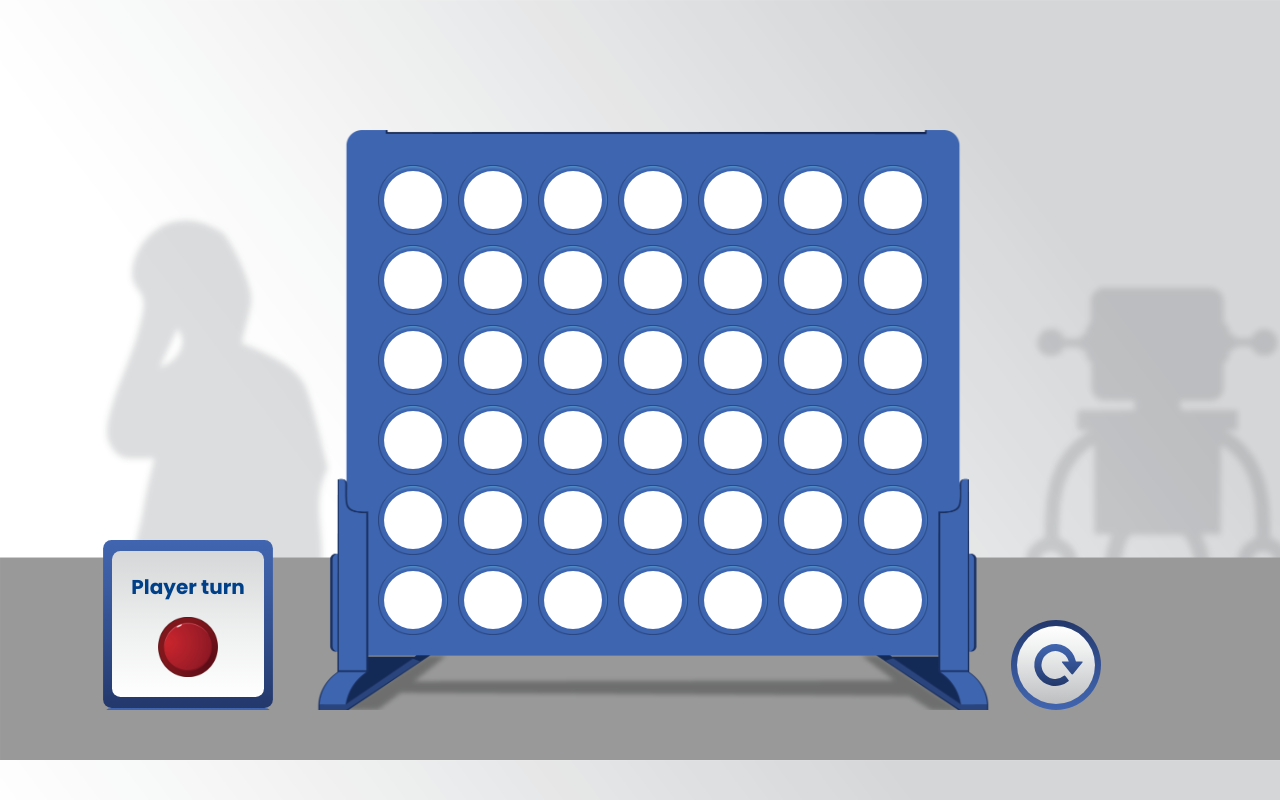
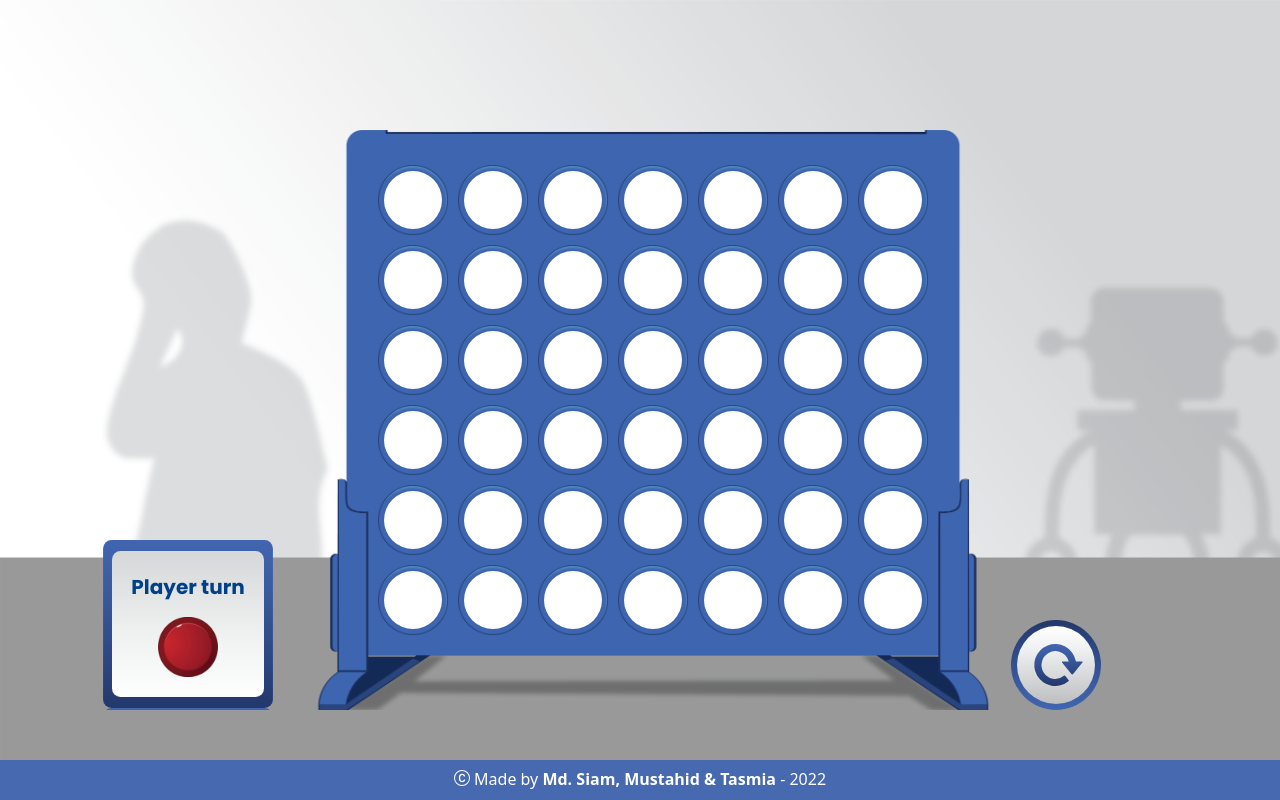
Before and after one commit to musta55/connect4, an Angular app in the folder game/: page /game in a window 1280 px wide. Built offline with nearby package versions, Linux system fonts and the light colour scheme.

Commit message:
Complete

```diff
--- a/game/src/app/app.component.html
+++ b/game/src/app/app.component.html
@@ -1 +1,2 @@
 <router-outlet></router-outlet>
+<app-footer></app-footer>
--- a/game/src/app/app.module.ts
+++ b/game/src/app/app.module.ts
@@ -7,13 +7,15 @@ import { AppComponent } from './app.component';
 import { UIComponent } from './ui/ui.component';
 import { StartComponent } from './start/start.component';
 import { PlayerSettingsComponent } from './player-settings/player-settings.component';
+import { FooterComponent } from './footer/footer.component';
 
 @NgModule({
   declarations: [
     AppComponent,
     UIComponent,
     StartComponent,
-    PlayerSettingsComponent
+    PlayerSettingsComponent,
+    FooterComponent
   ],
   imports: [
     BrowserModule,
--- /dev/null
+++ b/game/src/app/footer/footer.component.css
@@ -0,0 +1,20 @@
+h4{
+    font-size: medium;
+    margin-top: 10px;
+}
+
+.footer {
+    position: fixed;
+    left: 0;
+    bottom: 0;
+    width: 100%;
+    height: 40px;
+    background-color: rgb(70, 105, 175);
+    color: white;
+    text-align: center;
+    padding: auto;
+ }
+
+ svg{
+    margin-top: -5px;
+ }
--- /dev/null
+++ b/game/src/app/footer/footer.component.html
@@ -0,0 +1,5 @@
+<div class="footer">
+    <h4><svg xmlns="http://www.w3.org/2000/svg" width="16" height="16" fill="currentColor" class="bi bi-c-circle" viewBox="0 0 16 16">
+        <path d="M1 8a7 7 0 1 0 14 0A7 7 0 0 0 1 8Zm15 0A8 8 0 1 1 0 8a8 8 0 0 1 16 0ZM8.146 4.992c-1.212 0-1.927.92-1.927 2.502v1.06c0 1.571.703 2.462 1.927 2.462.979 0 1.641-.586 1.729-1.418h1.295v.093c-.1 1.448-1.354 2.467-3.03 2.467-2.091 0-3.269-1.336-3.269-3.603V7.482c0-2.261 1.201-3.638 3.27-3.638 1.681 0 2.935 1.054 3.029 2.572v.088H9.875c-.088-.879-.768-1.512-1.729-1.512Z"/>
+      </svg> Made by  <b>Md. Siam, Mustahid & Tasmia</b> - 2022</h4>
+</div>
--- /dev/null
+++ b/game/src/app/footer/footer.component.ts
@@ -0,0 +1,15 @@
+import { Component, OnInit } from '@angular/core';
+
+@Component({
+  selector: 'app-footer',
+  templateUrl: './footer.component.html',
+  styleUrls: ['./footer.component.css']
+})
+export class FooterComponent implements OnInit {
+
+  constructor() { }
+
+  ngOnInit(): void {
+  }
+
+}
--- a/game/src/app/player-settings/player-settings.component.html
+++ b/game/src/app/player-settings/player-settings.component.html
@@ -33,7 +33,7 @@
     <div class="levels">
       <button class="button-difficulty" role="button" (click)="setDifficulty(5)" [ngStyle]="{'background-color':levelSelected === 5 ? 'rgb(13, 74, 131)':'#FFFFFF'}"><span class="text"><h5 style="color:rgb(231, 177, 16)">Easy</h5></span></button>
       <button class="button-difficulty" role="button" (click)="setDifficulty(7)" [ngStyle]="{'background-color':levelSelected === 7 ? 'rgb(13, 74, 131)':'#FFFFFF'}"><span class="text"><h5 style="color:rgb(32, 141, 218)">Medium</h5></span></button>
-      <button class="button-difficulty" role="button" (click)="setDifficulty(9)" [ngStyle]="{'background-color':levelSelected === 9 ? 'rgb(13, 74, 131)':'#FFFFFF'}"><span class="text"><h5 style="color:rgb(212, 56, 56)">Hard</h5></span></button>
+      <button class="button-difficulty" role="button" (click)="setDifficulty(8)" [ngStyle]="{'background-color':levelSelected === 8 ? 'rgb(13, 74, 131)':'#FFFFFF'}"><span class="text"><h5 style="color:rgb(212, 56, 56)">Hard</h5></span></button>
     </div>
   </div>
 
--- a/game/src/app/ui/ui.component.ts
+++ b/game/src/app/ui/ui.component.ts
@@ -243,25 +243,25 @@ export class UIComponent implements OnInit {
   //   }
   // }
 
-  drop(row: number, col: number, isFilled: boolean[], whoseTurn: string[],rowIndextoSit:number[] ) {
-    let i = col;
-    let max = 42;
-    (function repeat() {
-      console.log("Going to sleep");
-      if(i-7>=0){
-        isFilled[rowIndextoSit[i-7
-        ]] = false;
-      }
-      if (i > 42) return;
-      setTimeout(() => {
-        console.log("sleep " + i);
-        isFilled[rowIndextoSit[i]] = true;
-        whoseTurn[rowIndextoSit[i]] = 'player';
-        i+=7;
-        repeat();
-      }, 2000);
-    })();
-  }
+  // drop(row: number, col: number, isFilled: boolean[], whoseTurn: string[],rowIndextoSit:number[] ) {
+  //   let i = col;
+  //   let max = 42;
+  //   (function repeat() {
+  //     console.log("Going to sleep");
+  //     if(i-7>=0){
+  //       isFilled[rowIndextoSit[i-7
+  //       ]] = false;
+  //     }
+  //     if (i > 42) return;
+  //     setTimeout(() => {
+  //       console.log("sleep " + i);
+  //       isFilled[rowIndextoSit[i]] = true;
+  //       whoseTurn[rowIndextoSit[i]] = 'player';
+  //       i+=7;
+  //       repeat();
+  //     }, 2000);
+  //   })();
+  // }
 
 
 
@@ -387,10 +387,10 @@ export class UIComponent implements OnInit {
     var opponentCount = this.countPiece(window, opponentPiece);
 
 
-    if (curPlayerCount == 4) score += 100;
-    else if (curPlayerCount == 3 && emptyCount == 1) score += 5;
-    else if (curPlayerCount == 2 && emptyCount == 2) score += 2;
-    else if (opponentCount == 3 && emptyCount == 1) score -= 5;
+    if (curPlayerCount == 4) score += 1000;
+    else if (curPlayerCount == 3 && emptyCount == 1) score += 50;
+    else if (curPlayerCount == 2 && emptyCount == 2) score += 20;
+    else if (opponentCount == 3 && emptyCount == 1) score -= 50;
 
     return score;
 
@@ -566,22 +566,22 @@ export class UIComponent implements OnInit {
     }
   }
 
-  bestMove(board: number[][], curPlayer: number) {
-    var validLocations = this.validMove(board);
-    var best_score = -Infinity;
-    var best_col = validLocations[0];
-    for (var i = 0; i < validLocations.length; i++) {
-      var col = validLocations[i];
-      var row = this.getNextOpenRow(board, col);
-      this.tempBoard = JSON.parse(JSON.stringify(board));
-      this.tempBoard[row][col] = curPlayer;
-      var score = this.scoreForCurrentPosition(this.tempBoard, curPlayer);
-      if (score >= best_score) {
-        best_score = score;
-        best_col = col;
-      }
-    }
-    return best_col;
-  }
+  // bestMove(board: number[][], curPlayer: number) {
+  //   var validLocations = this.validMove(board);
+  //   var best_score = -Infinity;
+  //   var best_col = validLocations[0];
+  //   for (var i = 0; i < validLocations.length; i++) {
+  //     var col = validLocations[i];
+  //     var row = this.getNextOpenRow(board, col);
+  //     this.tempBoard = JSON.parse(JSON.stringify(board));
+  //     this.tempBoard[row][col] = curPlayer;
+  //     var score = this.scoreForCurrentPosition(this.tempBoard, curPlayer);
+  //     if (score >= best_score) {
+  //       best_score = score;
+  //       best_col = col;
+  //     }
+  //   }
+  //   return best_col;
+  // }
 
 }
```
Also changed, not shown: 1 other file (tests, documents, lock files or other folders).
